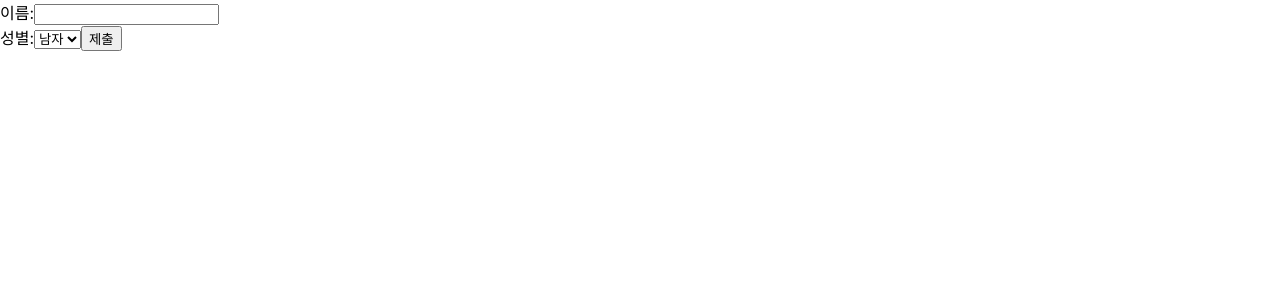
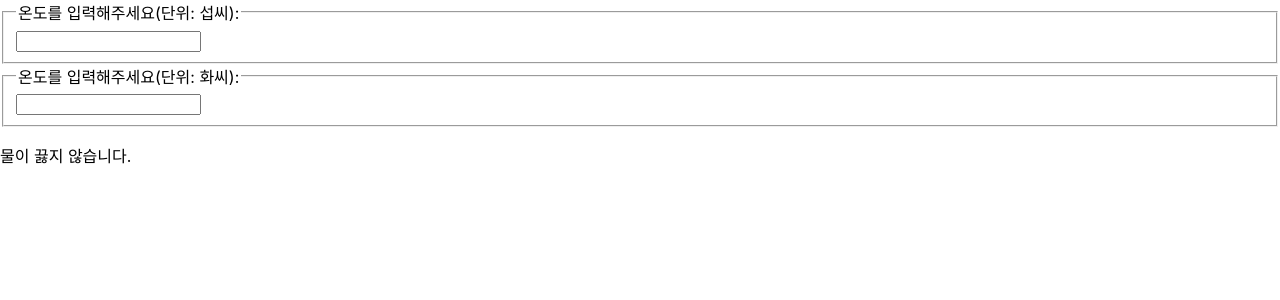
Before and after one commit to KCS2183/my-app, a React (Create React App) app: page / in a window 1280 px wide. Shown: the top 300 px of the page. Built offline with nearby package versions, Linux system fonts and the light colour scheme.

Commit message:
(실습) Calculator 컴포넌트 만들기

```diff
--- /dev/null
+++ b/src/chapter_12/Calculator.jsx
@@ -0,0 +1,65 @@
+import React, { useState } from "react";
+import TemperatureInput from "./TemperatureInput";
+
+function BoilingVerdict(props) {
+    if (props.celsius >= 100) {
+        return <p>물이 끓습니다.</p>;
+    }
+    return <p>물이 끓지 않습니다.</p>;
+}
+
+function toCelsius(fahrenheit) {
+    return ((fahrenheit - 32) * 5) / 9;
+}
+
+function toFahrenheit(celsius) {
+    return (celsius * 9) / 5 + 32;
+}
+
+function tryConvert(temperature, convert) {
+    const input = parseFloat(temperature);
+    if (Number.isNaN(input)) {
+        return "";
+    }
+    const output = convert(input);
+    const rounded = Math.round(output * 1000) / 1000;
+    return rounded.toString();
+}
+
+function Calculator(props) {
+    const [temperature, setTemperature] = useState("");
+    const [scale, setScale] = useState("c");
+
+    const handleCelsiusChange = (temperature) => {
+        setTemperature(temperature);
+        setScale("c");
+    };
+
+    const handleFahrenheitChange = (temperature) => {
+        setTemperature(temperature);
+        setScale("f");
+    };
+
+    const celsius =
+        scale === "f" ? tryConvert(temperature, toCelsius) : temperature;
+    const fahrenheit =
+        scale === "c" ? tryConvert(temperature, toFahrenheit) : temperature;
+
+        return (
+            <div>
+                <TemperatureInput
+                    scale="c"
+                    temperature={celsius}
+                    onTemperatureChange={handleCelsiusChange}
+                />
+                <TemperatureInput
+                    scale="f"
+                    temperatrue={fahrenheit}
+                    onTemperatureChange={handleFahrenheitChange}
+                />
+                <BoilingVerdict celsius={parseFloat(celsius)} />
+            </div>
+        );
+}
+
+export default Calculator;
--- a/src/index.js
+++ b/src/index.js
@@ -13,12 +13,13 @@ import ConfirmButton from './chapter_08/ConfirmButton';
 import LandingPage from './chapter_09/LandingPage';
 import AttendanceBook from './chapter_10/AttendanceBook';
 import SignUp from './chapter_11/SignUp';
+import Calculator from './chapter_12/Calculator';
 
 const root = ReactDOM.createRoot(document.getElementById('root'));
 
 root.render(
   <React.StrictMode>
-    <SignUp />
+    <Calculator />
 </React.StrictMode>
 );
 
```
